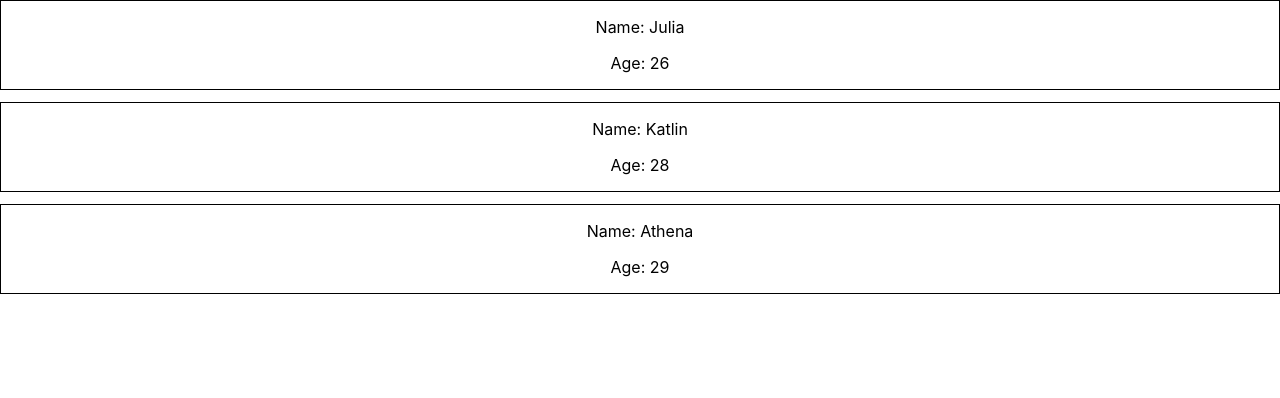
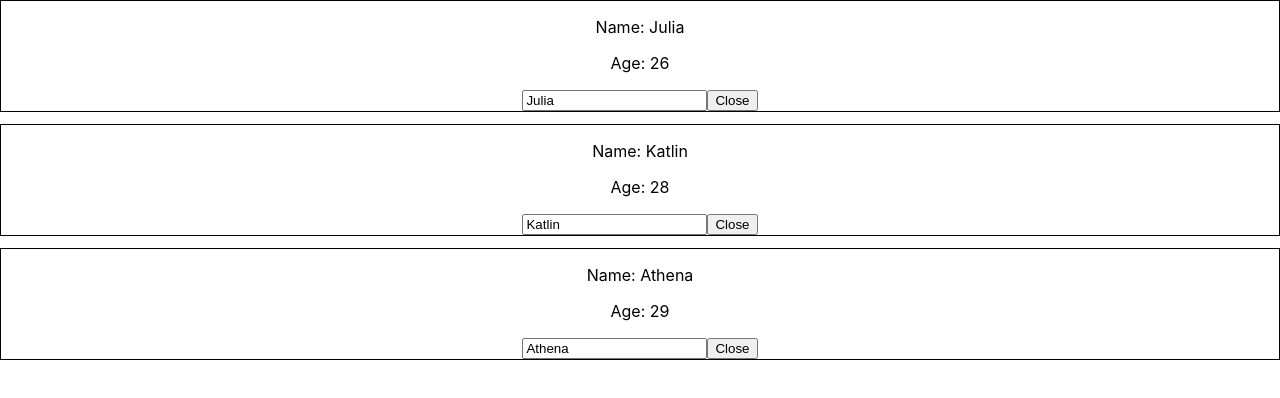
Before and after one commit to leovivanco/React-udemy, a React (Create React App) app: page / in a window 1280 px wide. Shown: the top 398 px of the page. Built offline with nearby package versions, Linux system fonts and the light colour scheme.

Commit message:
Finish Ex1

```diff
--- a/src/App.js
+++ b/src/App.js
@@ -5,14 +5,17 @@ import './App.css';
 function App() {
   const [listName, setListName] = useState([
     {
+      id: 123,
       name: "Julia",
       age: 26,
     },
     {
+      id: 124,
       name: "Katlin",
       age: 28,
     },
     {
+      id: 225,
       name: "Athena",
       age: 29,
     },
@@ -22,17 +25,27 @@ function App() {
     const newList = [...listName];
     newList.splice(index, 1)
     setListName(newList);
+  };
+
+  const changeName = (id, event) => {
+    const findIndex = listName.findIndex(currentValue => currentValue.id === id);
+    const newList = [...listName];
+    newList[findIndex].name = event.target.value;
+    setListName(newList);
   }
 
   return (
     <div className="App">
+    {console.log(listName)}
       {listName.map((value, index) => (
         <Person
-          key={value + index}
+          id={value.id}
+          key={value.id}
           name={value.name}
           age={value.age}
           index={index}
           deleteElement={deleteElement}
+          changeName={changeName}
         />
       ))}
     </div>
--- a/src/components/Person/Person.js
+++ b/src/components/Person/Person.js
@@ -1,16 +1,18 @@
 import React from 'react'
 
 export const Person = (props) => {
-  const { name, age, index, deleteElement } = props;
+  const { name, age, index, deleteElement, changeName, id } = props;
   const style = {
     border: 'solid 1px',
     display: 'block',
     marginBottom: '12px'
   }
   return (
-    <div style={style} onClick={(event) => deleteElement(index)}>
+    <div style={style}>
       <p>Name: {name}</p>
       <p>Age: {age}</p>
+      <input type="text" defaultValue={name} onChange={(event) => changeName(id, event)} />
+      <button onClick={event => deleteElement(index)}>Close</button>
     </div>
   );
 }
```
